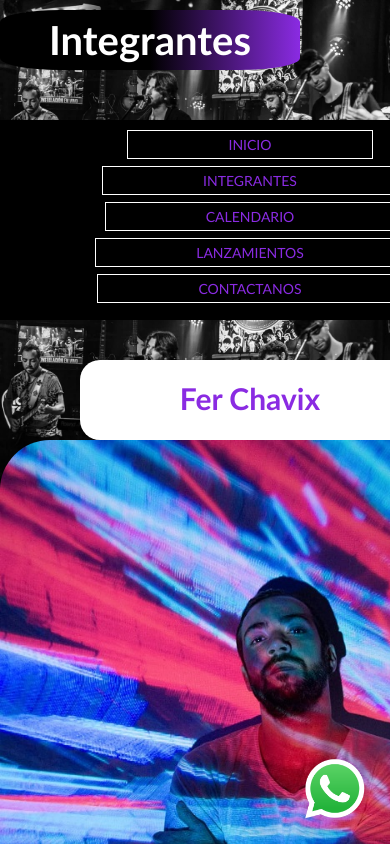
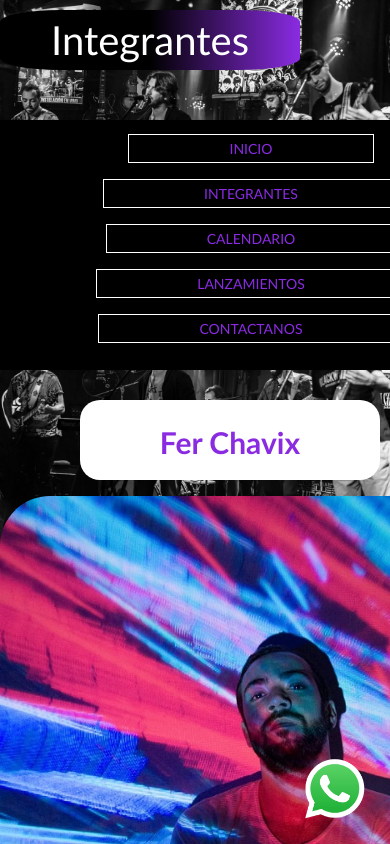
Before and after one commit to Juandegaudiomusic/PreEntregable2---De-Gaudio, a website: page pages/integrantes.html in a window 390 px wide. Shown: the top 844 px of the page. Drawn offline with nearby package versions, Linux system fonts and the light colour scheme.

Commit message:
trabajo final terminado

```diff
--- a/pages/integrantes.html
+++ b/pages/integrantes.html
@@ -2,8 +2,13 @@
 <html lang="en">
   <head>
     <meta charset="UTF-8" />
+    <meta name="keywords" content="musica, teclado, guitarra, bateria, cantante, banda, rock, pop, constelacion, Fer Chavix, Lihue Carnovali, Juan De Gaudio, Gonza Bozzoni">
     <meta name="viewport" content="width=device-width, initial-scale=1.0" />
     <title>Integrantes</title>
+    <meta name="geo.placename" content="Buenos Aires">
+    <meta name="author" content="juan de gaudio">
+    <link rel="shortcut icon" href="./image/Icono constelacion.png" type="image/x-icon">
+      <link href="https://cdn.jsdelivr.net/npm/bootstrap@5.3.3/dist/css/bootstrap.min.css" rel="stylesheet" integrity="sha384-QWTKZyjpPEjISv5WaRU9OFeRpok6YctnYmDr5pNlyT2bRjXh0JMhjY6hW+ALEwIH" crossorigin="anonymous">
     <link rel="stylesheet" href="../css/style.css" />
   </head>
   <body>
--- a/scss/Partials/_integrantes.scss
+++ b/scss/Partials/_integrantes.scss
@@ -1,8 +1,9 @@
 //INTEGRANTES
 $violeta: blueviolet;
-#grillaintegrantes {
+body {
+  #grillaintegrantes {
     display: grid;
-    grid-template-rows: 250px 750px 750px;
+    grid-template-rows: 250px 800px 800px;
     grid-template-columns: 1fr 1fr;
     grid-template-areas:
       "nav nav"
@@ -35,7 +36,7 @@ $violeta: blueviolet;
       .nombreint {
         display: block;
         width: 300px;
-        height: 40px;
+        height: 80px;
         color: $violeta;
         font-family: "Gill Sans MT";
         font-size: 30px;
@@ -59,7 +60,7 @@ $violeta: blueviolet;
       .nombreint {
         display: block;
         width: 300px;
-        height: 40px;
+        height: 80px;
         color: $violeta;
         font-family: "Gill Sans MT";
         font-size: 30px;
@@ -83,7 +84,7 @@ $violeta: blueviolet;
       .nombreint {
         display: block;
         width: 300px;
-        height: 40px;
+        height: 80px;
         color: $violeta;
         font-family: "Gill Sans MT";
         font-size: 30px;
@@ -107,7 +108,7 @@ $violeta: blueviolet;
       .nombreint {
         display: block;
         width: 300px;
-        height: 40px;
+        height: 80px;
         color: $violeta;
         font-family: "Gill Sans MT";
         font-size: 30px;
@@ -125,3 +126,4 @@ $violeta: blueviolet;
       }
     }
   }
+}
--- a/scss/style.scss
+++ b/scss/style.scss
@@ -1,27 +1,15 @@
-
-/*EXTEND: un elemento hereda las propiedades de otro, tipo un sidechain seria
-a {
-@extend .clase
-}*/
-
-
-
 //PRINCIPAL
 $violeta: blueviolet;
-@import "partials/index";
-@import "partials/integrantes";
-@import "partials/calendario";
-@import "partials/lanzamientos";
-@import "partials/contactanos";
-
-
+@import "./Partials/index";
+@import "./Partials/integrantes";
+@import "./Partials/calendario";
+@import "./Partials/lanzamientos";
+@import "./Partials/contactanos";
 
 * {
   margin: 0;
   padding: 0;
 }
-
-
 
 @keyframes gradiantemulticolor {
   0% {
@@ -106,7 +94,6 @@ ul {
   align-items: center;
 }
 
-
 /*redundante?*/
 .barradenavegacion li {
   margin: 5px;
@@ -145,7 +132,6 @@ img {
   bottom: 20px;
 }
 
-
 //QUERIES
 
 /*Mobile*/
@@ -181,6 +167,7 @@ img {
 
         .barradenavegacion {
           margin-top: 50px;
+          margin-left: 20px;
           display: flex;
 
           ul {
@@ -210,7 +197,6 @@ img {
           width: 370px;
           font-size: 50px;
           margin: 10px 5px 10px 10px;
-
         }
       }
 
@@ -223,25 +209,36 @@ img {
   }
 
   //INTEGRANTES
+  body {
   #grillaintegrantes {
     display: grid;
-    grid-template-rows: 360px 750px 750px;
-    grid-template-columns: 500px;
+    grid-template-rows: 400px 800px 800px 800px 800px;
+    grid-template-columns: 1fr;
     grid-template-areas:
+
       "nav"
       "fer"
       "juan"
-      "lihue"
+      "lihue "
       "gonza";
 
+
     .intgrid1 {
+
+      h1 {
+        font-size: 40px;
+        width: 300px;
+        height: 60px;
         position: initial;
+        margin-top: 10px;
+        margin-bottom: 20px;
+      }
 
       .barradenavegacion {
-        margin-left: 0px;
+        margin-left: -15px;
       margin-top: 50px;
       width: 500px;
-        height: 200px;
+      height: 250px;
 
         li {
           margin: 0px;
@@ -258,21 +255,9 @@ img {
           }
         }
       }
-      h1 {
-        font-size: 40px;
-        width: 300px;
-        height: 60px;
-        position: initial;
-        margin-top: 10px;
-        margin-bottom: 20px;
     }
   }
-    img {
-      width: auto;
-    }
-    .pint {
-      width: auto;
-    }
+
   }
 
   /*CALENDARIO*/
@@ -285,13 +270,11 @@ img {
       margin-top: 10px;
       margin-bottom: 20px;
     }
-  }
-
     .barradenavegacion {
-    margin-left: 0px;
+      margin-left: -15px;
       margin-top: 50px;
       width: 500px;
-    height: 200px;
+      height: 250px;
 
       li {
         margin: 0px;
@@ -304,6 +287,7 @@ img {
           &:hover {
             color: red;
             font-size: 14px;
+          }
         }
       }
     }
@@ -323,10 +307,10 @@ img {
   }
 
   .barradenavegacion {
-    margin-left: 0px;
+    margin-left: -15px;
     margin-top: 50px;
     width: 500px;
-    height: 200px;
+    height: 250px;
 
     li {
       margin: 0px;
@@ -357,10 +341,10 @@ img {
   }
 
   .barradenavegacion {
-    margin-left: 0px;
+    margin-left: -15px;
     margin-top: 50px;
     width: 500px;
-    height: 200px;
+    height: 250px;
 
     li {
       margin: 0px;
```
Also changed, not shown: index.html (+5 -0 lines), pages/calendario.html (+5 -0 lines), pages/contactanos.html (+5 -0 lines), pages/lanzamientos.html (+5 -0 lines), css/style.css, image/Icono constelacion.png (added), 1 other file. Lines whose indentation alone changed are shown as unchanged.
